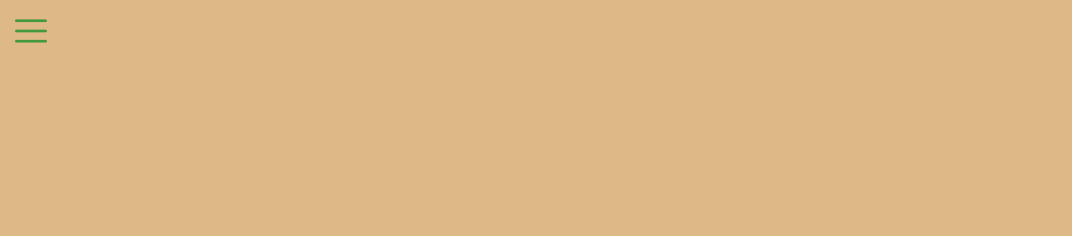
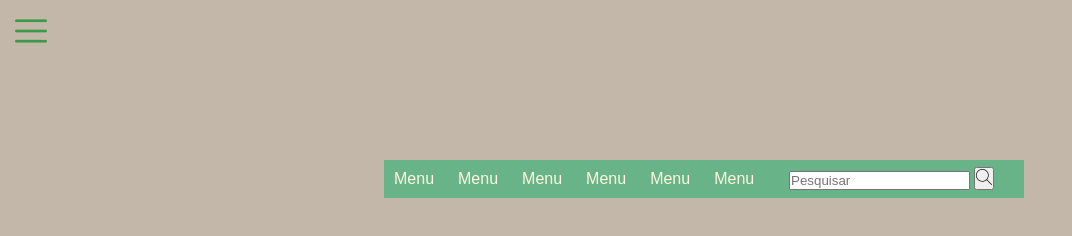
Before and after one commit to kaoloX/Challenger, a plain HTML site: page Challenger B2W/site.html in a window 1280 px wide. Shown: the whole page, without its empty margins (0-1072 px from the left). Drawn offline with Linux system fonts and the light colour scheme.

Commit message:
Add files via upload

```diff
--- a/Challenger B2W/css/style2.css
+++ b/Challenger B2W/css/style2.css
@@ -4,12 +4,55 @@
 }
 
 body {
-    background-color: burlywood ;
+    background-color: rgb(194, 183, 168) ;
 }
 
 .container{
     background-color: rgb(102, 177, 127.5);
     opacity: 0.7;
+}
+
+.menu-2 {
+    margin: 0;
+    background-color: rgb(104, 180, 136);
+    list-style: none;
+    width: 50%;
+    top: 20%;
+    right: 20%;
+    position: absolute;
+}
+
+.menu-2 ul li{
+    display: inline;
+}
+
+.menu-2 ul li a{
+    padding: 10px 10px;
+    display: inline-block;
+    text-decoration: none;
+    color: cornsilk;
+    font-family: 'Quicksand', sans-serif;
+}
+
+li.right{
+    float: right;
+    margin-top: 7px;
+    margin-right: 30px;
+}
+
+
+
+.search {
+    font-family: 'Quicksand', sans-serif;
+    font-weight: bold;
+    font-size: 15px;
+    border: none;
+    cursor: pointer;
+}
+
+
+.menu-2 ul li a:hover{
+    color: black;
 }
 
 #check {
--- a/Challenger B2W/site.html
+++ b/Challenger B2W/site.html
@@ -23,5 +23,22 @@
         </nav>
     </div>
 </div>
+<div class="menu-2">
+        <ul>
+            <li><a href="#">Menu</a></li>
+            <li><a href="#">Menu</a></li>
+            <li><a href="#">Menu</a></li>
+            <li><a href="#">Menu</a></li>
+            <li><a href="#">Menu</a></li>
+            <li><a href="#">Menu</a></li>
+            <li class="right">
+                <form class="buscar" method="GET">
+                    <input placeholder="Pesquisar" type="search" id="search">
+                    <button class="img-button"><img src="images/search.png"></button>
+                </form>
+            </li>
+        </ul>
+
+</div>
 </body>
 </html>
```
Also changed, not shown: Challenger B2W/images/search.png (added).
